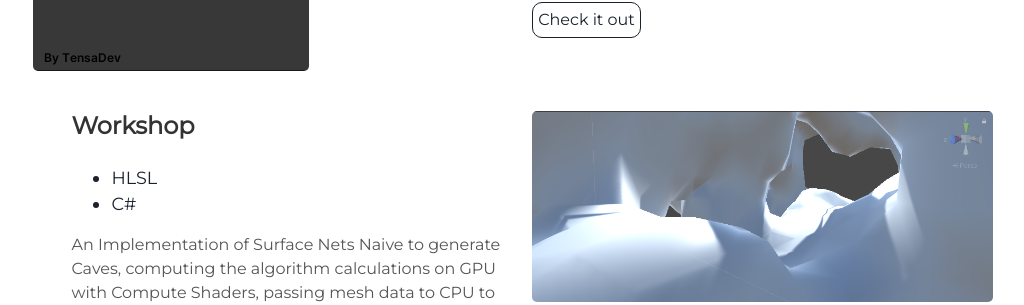
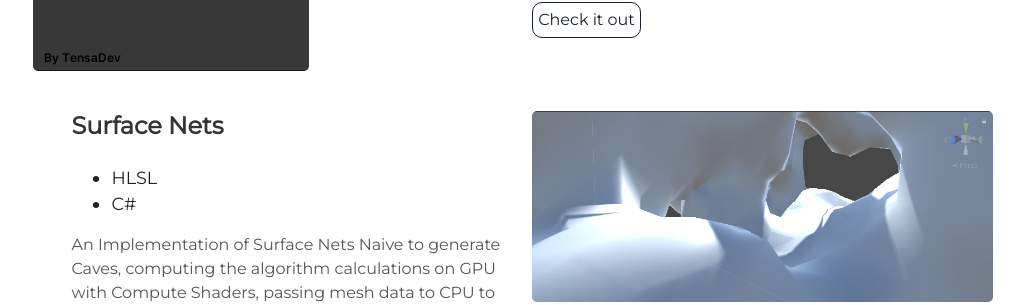
Before and after one commit to RedaMazoz/redamazoz.github.io, a Jekyll site: the page built from index.html, in a window 1280 px wide and 900 px high, scrolled down 2336 px. Shown: the part 149-454 px from the top of the window, without its empty margins (127-1151 px from the left). Built offline with Jekyll 4.4.1, drawn with Linux system fonts in a browser that asks for light colours.

Commit message:
Update projects.html

```diff
--- a/_includes/projects.html
+++ b/_includes/projects.html
@@ -35,7 +35,7 @@
     <img alt="mountains" src="{{ "../assets/img/SN.png" | prepend: site.baseurl }}" />
   </div>
   <div class="contents-right">
-    <h3> Workshop </h3>
+    <h3> Surface Nets </h3>
     <ul>
       <li>HLSL</li>
       <li>C#</li>
```
